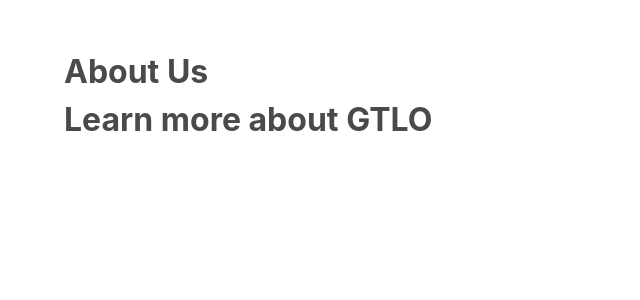
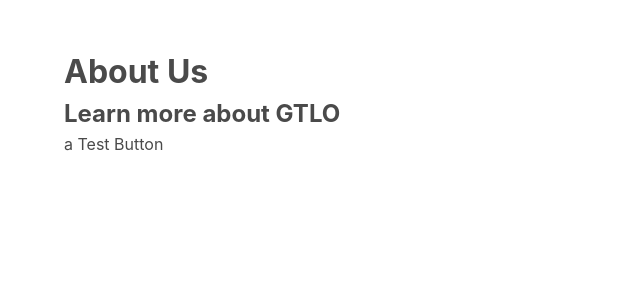
Before and after one commit to gtlophilly/gtlophilly.org, a Jekyll site: the page built from about.md, in a window 1280 px wide. Shown: the top 300 px of the page, without its empty margins (0-640 px from the left). Built offline with Jekyll 4.4.1, drawn with Linux system fonts in a browser that asks for light colours.

Commit message:
Test button

```diff
--- a/about.md
+++ b/about.md
@@ -3,4 +3,7 @@ layout: page
 title: About Us
 ---
 
-# Learn more about GTLO
+## Learn more about GTLO
+
+a Test Button
+{: .btn.is-primary }
```
